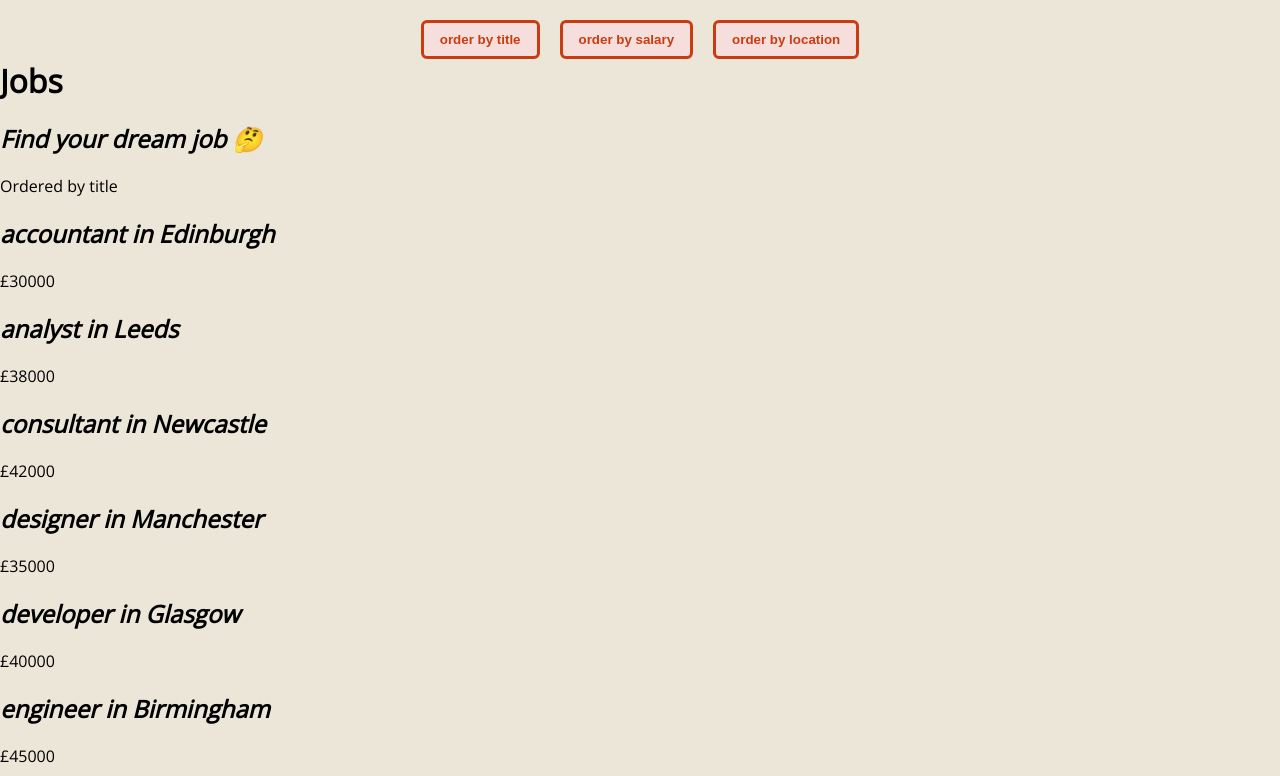
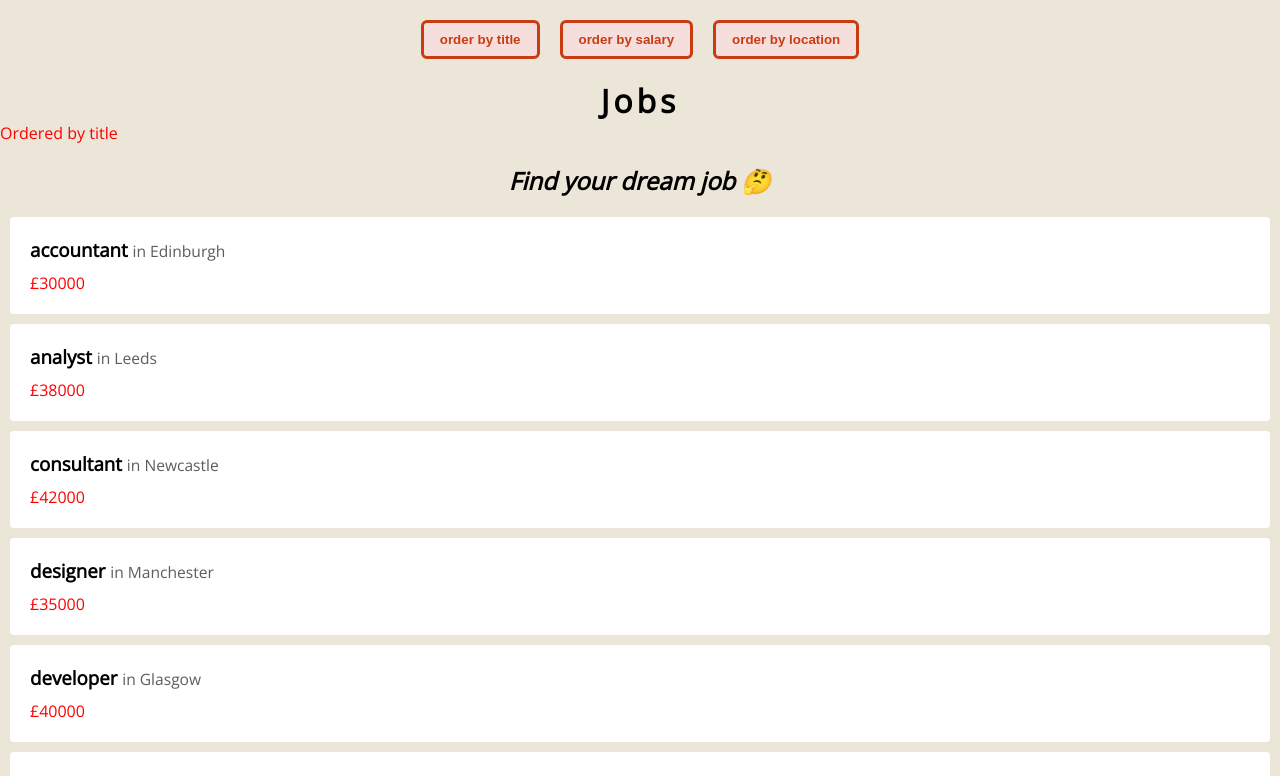
Before and after one commit to Lu-Smith/hyrule_jobs_vue_typescript, a Vue app: page / in a window 1280 px wide. Shown: the top 776 px of the page. Built offline with nearby package versions, Linux system fonts and the light colour scheme.

Commit message:
Updated styles

```diff
--- a/src/App.vue
+++ b/src/App.vue
@@ -51,7 +51,7 @@ export default defineComponent({
 
 header {
   text-align: center;
-  margin-top: 20px;
+  margin: 20px 0;
 }
 
 button {
--- a/src/assets/global.css
+++ b/src/assets/global.css
@@ -10,3 +10,8 @@ body {
     font-family: 'Open Sans', sans-serif;
     background-color: #ece6d9;
 }
+
+h1 {
+    letter-spacing: 4px;
+    text-align: center;
+}
--- a/src/components/JobsList.vue
+++ b/src/components/JobsList.vue
@@ -1,10 +1,10 @@
 <template>
-  <h2>Find your dream job 🤔</h2>
-  <p>Ordered by {{ order }}</p>
+    <p>Ordered by {{ order }}</p>
+    <h2>Find your dream job 🤔</h2>
   <div class="job-list">
     <ul>
       <li v-for="job in orderedJobs" :key="job.id">
-        <h2>{{ job.title }} in {{ job.location }}</h2>
+        <h3>{{ job.title }} <small>in {{ job.location }}</small></h3>
         <div class="salary">
             <p>
                 £{{ job.salary }}
@@ -48,6 +48,27 @@ export default  defineComponent ({
 h2 {
     margin: 20px 0;
     font-style: italic;
+    text-align: center;
+}
+
+p {
+    color: red;
+}
+
+h3 {
+    margin-bottom: 10px;
+}
+
+.job-list li {
+    background: white;
+    margin: 10px;
+    border-radius: 4px;
+    padding: 20px;
+}
+
+.job-list li small {
+    color: #5e5d5d;
+    font-weight: 400;
 }
 
 </style>
```
